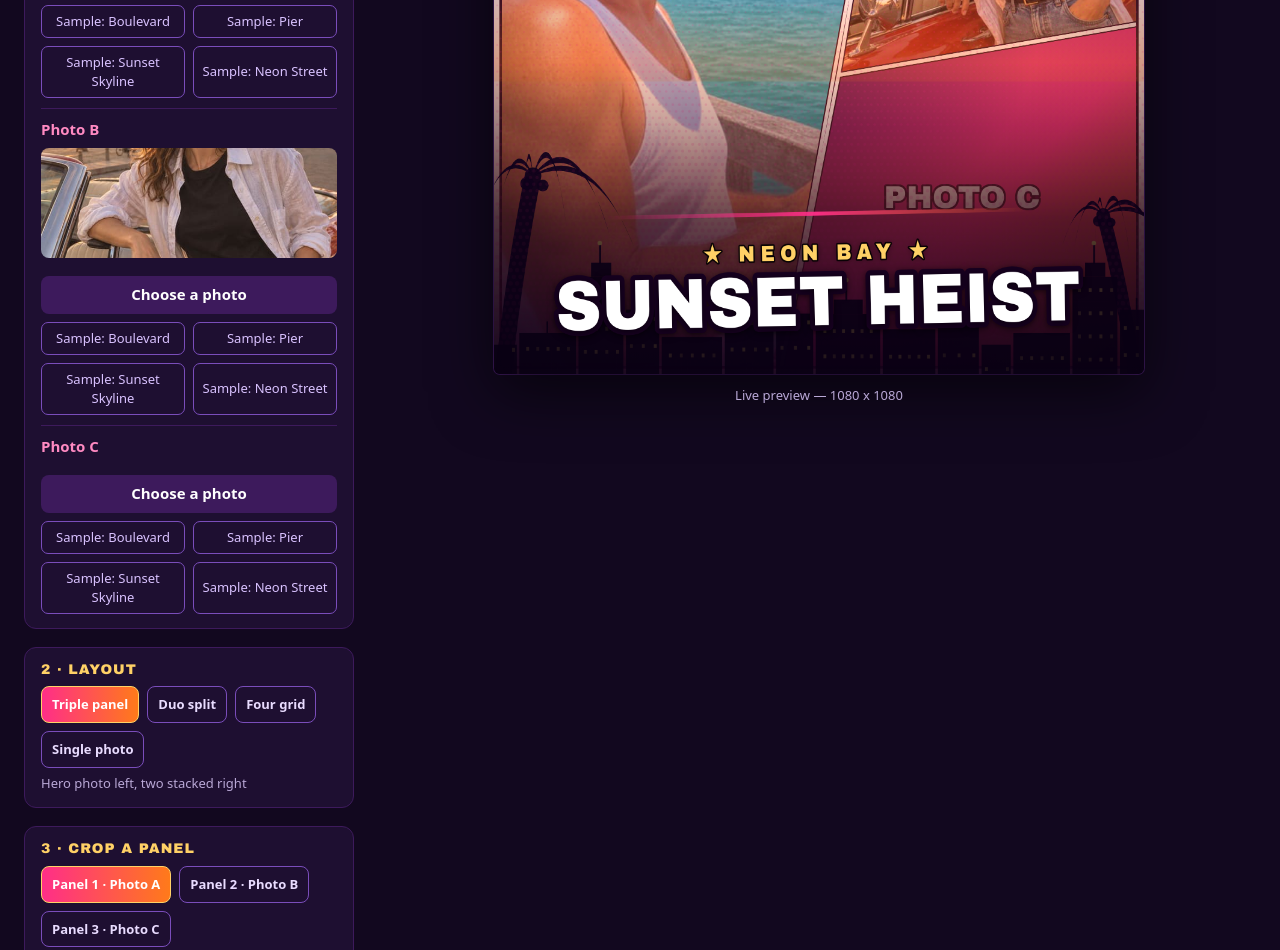
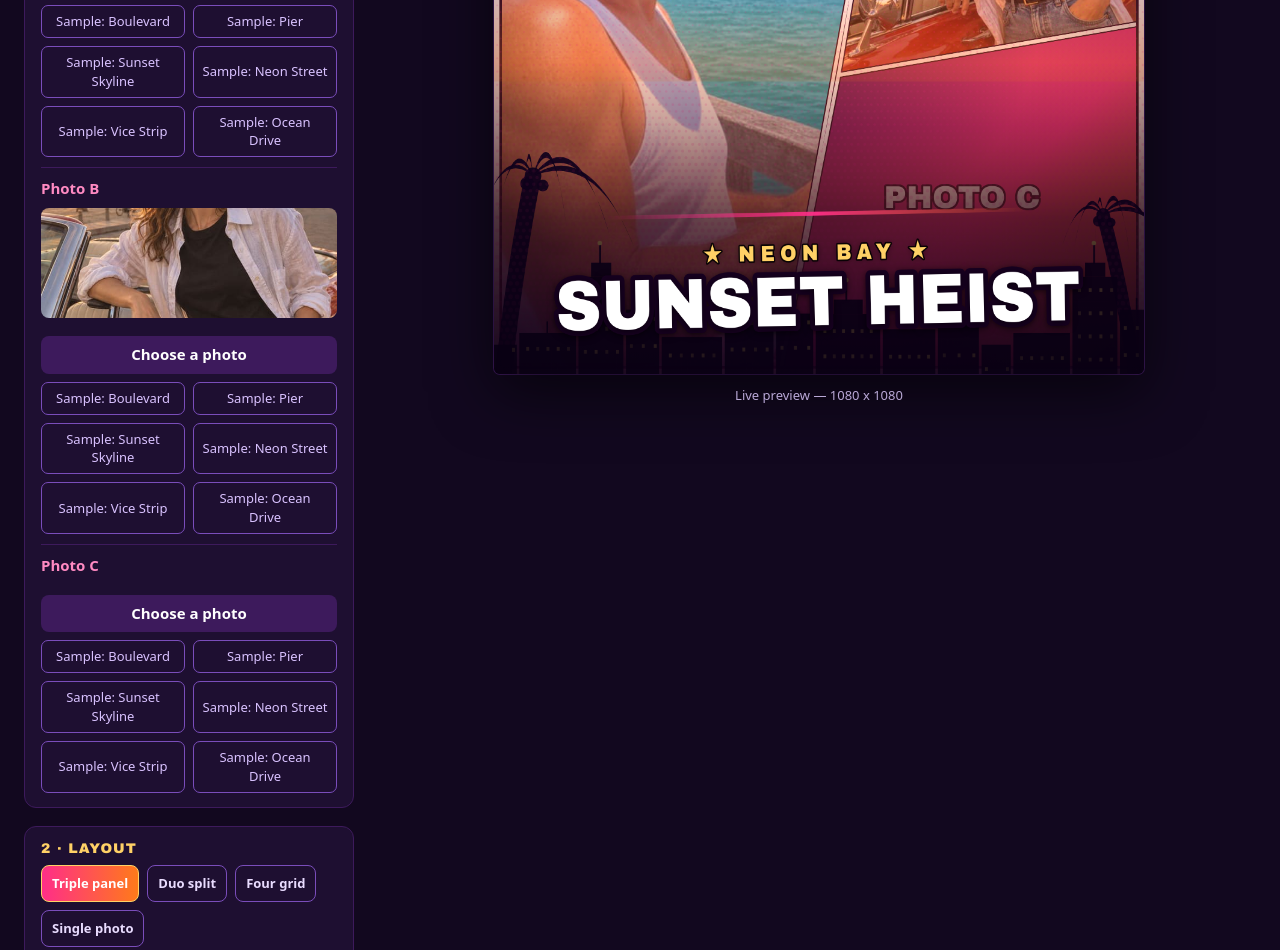
Before and after one commit to fiqirealme52-max/GTACoverArt, a plain HTML site: page app/index.html in a window 1280 px wide. Shown: the part 354-1304 px from the top of the page. Drawn offline with Linux system fonts and the light colour scheme.

Commit message:
Cover Art round 4: diagonal topbar, new sample buttons

```diff
--- a/app/index.html
+++ b/app/index.html
@@ -28,6 +28,10 @@
           <button type="button" class="mini" data-sample="0" data-photo="sunset">Sample: Sunset Skyline</button>
           <button type="button" class="mini" data-sample="0" data-photo="neon">Sample: Neon Street</button>
         </div>
+        <div class="sample-row">
+          <button type="button" class="mini" data-sample="0" data-photo="vice-strip">Sample: Vice Strip</button>
+          <button type="button" class="mini" data-sample="0" data-photo="ocean-drive">Sample: Ocean Drive</button>
+        </div>
       </div>
       <div class="slot" data-slot="1">
         <span class="slot-name">Photo B</span>
@@ -41,6 +45,10 @@
           <button type="button" class="mini" data-sample="1" data-photo="sunset">Sample: Sunset Skyline</button>
           <button type="button" class="mini" data-sample="1" data-photo="neon">Sample: Neon Street</button>
         </div>
+        <div class="sample-row">
+          <button type="button" class="mini" data-sample="1" data-photo="vice-strip">Sample: Vice Strip</button>
+          <button type="button" class="mini" data-sample="1" data-photo="ocean-drive">Sample: Ocean Drive</button>
+        </div>
       </div>
       <div class="slot" data-slot="2">
         <span class="slot-name">Photo C</span>
@@ -53,6 +61,10 @@
         <div class="sample-row">
           <button type="button" class="mini" data-sample="2" data-photo="sunset">Sample: Sunset Skyline</button>
           <button type="button" class="mini" data-sample="2" data-photo="neon">Sample: Neon Street</button>
+        </div>
+        <div class="sample-row">
+          <button type="button" class="mini" data-sample="2" data-photo="vice-strip">Sample: Vice Strip</button>
+          <button type="button" class="mini" data-sample="2" data-photo="ocean-drive">Sample: Ocean Drive</button>
         </div>
       </div>
     </div>
@@ -101,7 +113,7 @@
 
     <button id="export" type="button" class="export-btn">Export PNG</button>
     <p id="status" role="status"></p>
-    <p class="fineprint">All art is original — no Rockstar Games logo, artwork or fonts. Two sample photos were made with an image model for make.fun; Sunset Skyline and Neon Street are original illustrations drawn for this entry. All four are free to use.</p>
+    <p class="fineprint">All art is original — no Rockstar Games logo, artwork or fonts. Two sample photos were made with an image model for make.fun; Sunset Skyline, Neon Street, Vice Strip and Ocean Drive are original illustrations drawn for this entry. All six are free to use.</p>
   </section>
 
   <section class="preview" aria-label="Live preview">
```
